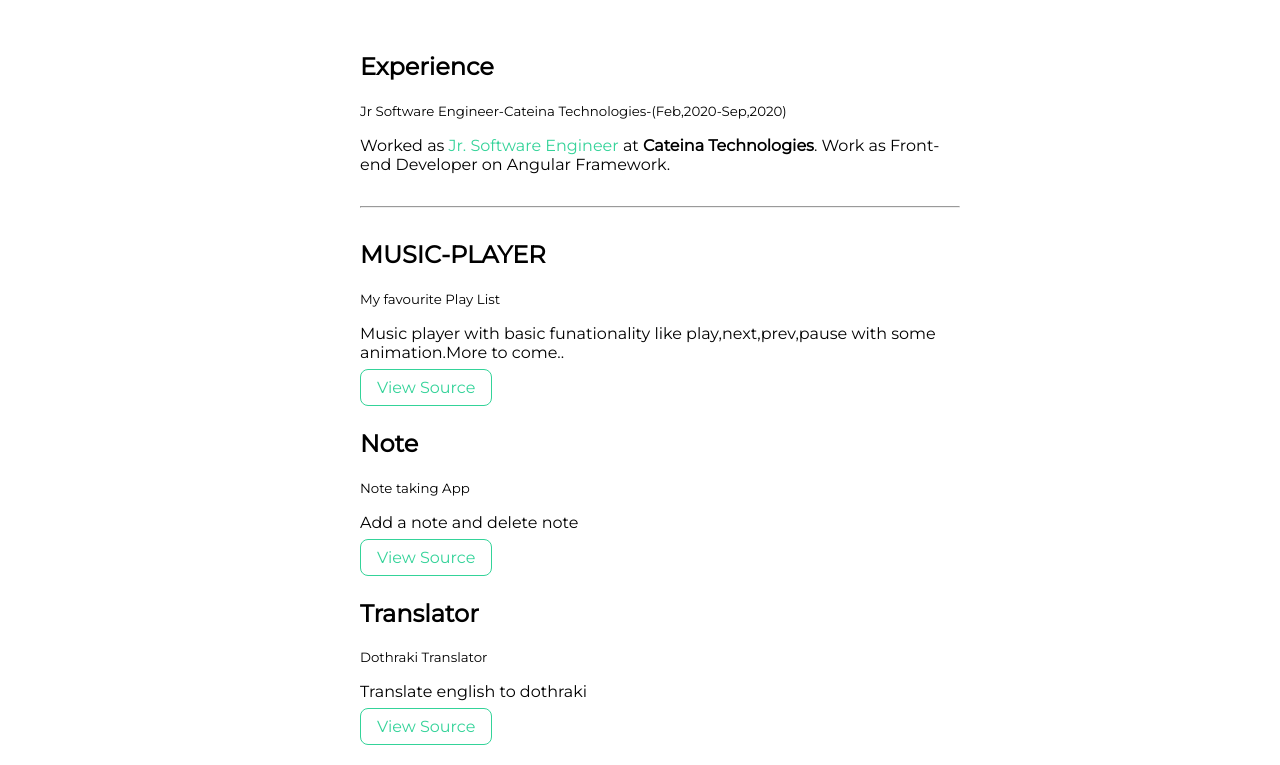
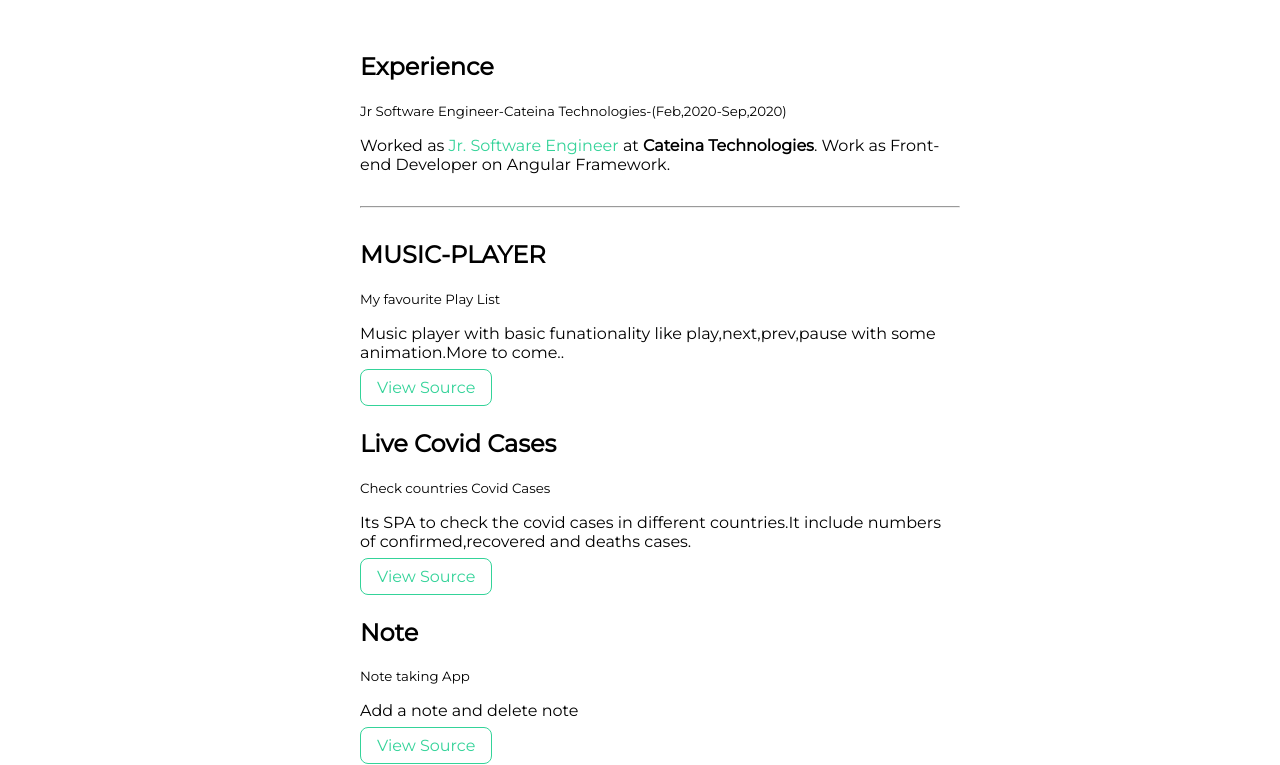
Before and after one commit to mvinay71/resume-portfolio, a plain HTML site: page projects.html in a window 1280 px wide. Shown: the part 256-1021 px from the top of the page. Drawn offline with Linux system fonts and the light colour scheme.

Commit message:
covid tracker project

```diff
--- a/projects.html
+++ b/projects.html
@@ -48,6 +48,18 @@
 
 
             <a class="link link-secondary" href="https://github.com/mvinay71/musicPlayer.git">View Source</a>
+
+            </article>
+
+        </li>
+        <li>
+            <article class="showcase-list container container-center ">
+                <h1>Live Covid Cases</h1>
+            <small>Check countries Covid Cases</small>
+            <p>Its SPA to check the covid cases in different countries.It include numbers of confirmed,recovered and deaths cases.</p>
+
+
+            <a class="link link-secondary" href="https://github.com/mvinay71/liveCovidTracker.git">View Source</a>
 
             </article>
 
```
